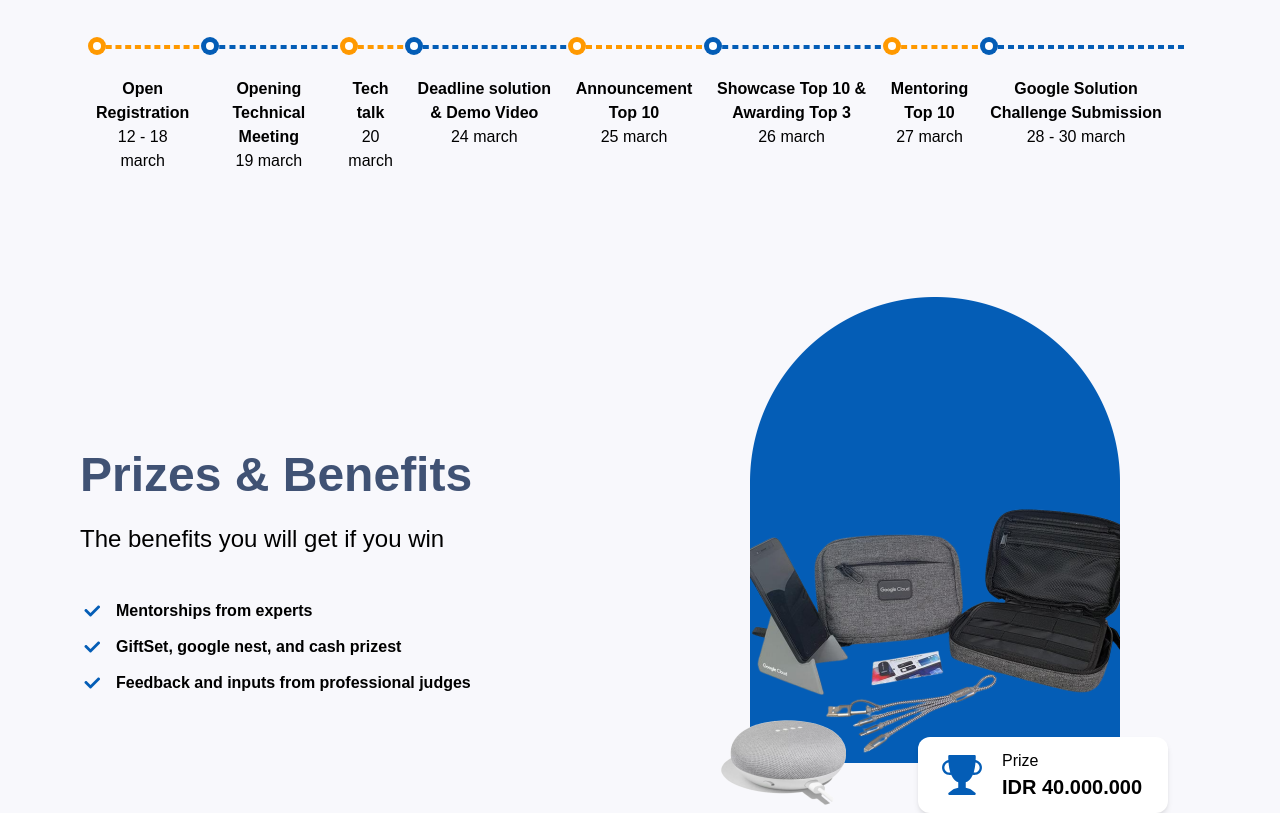
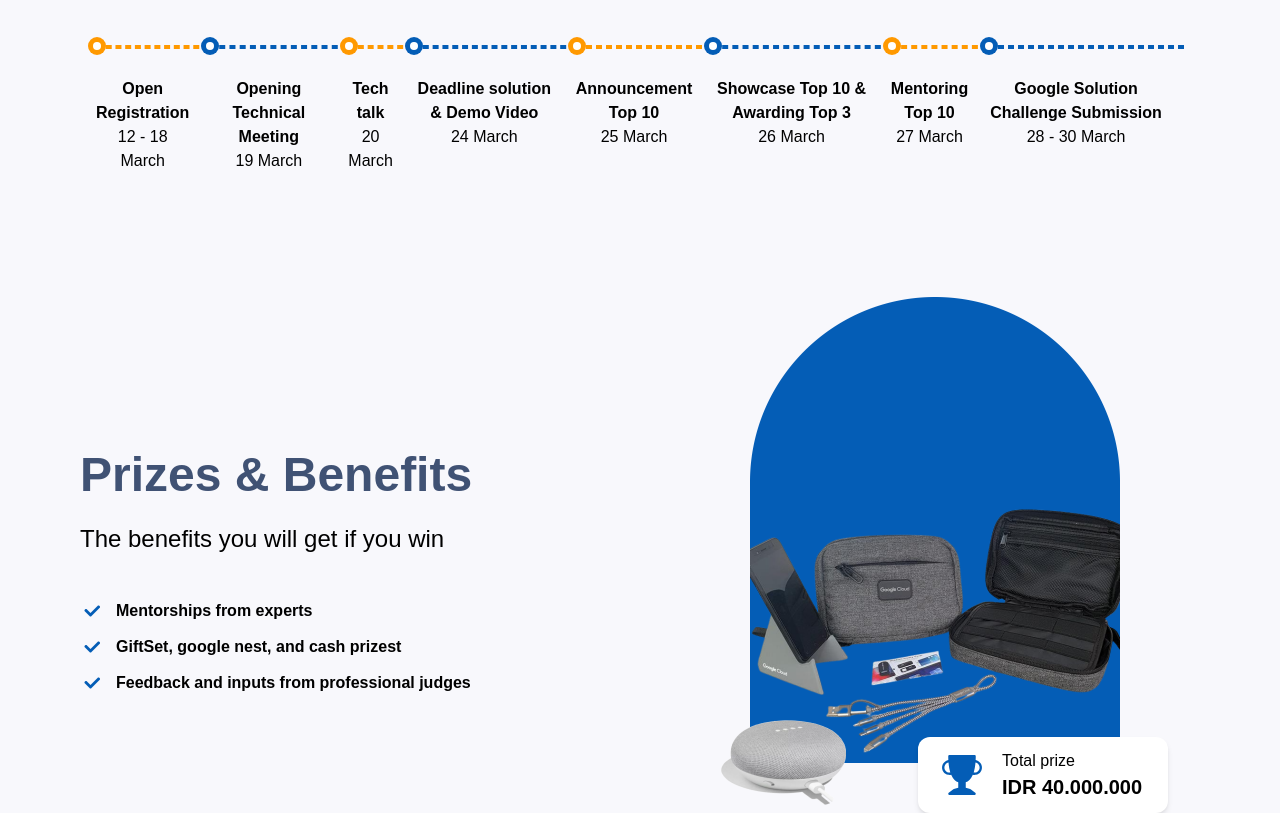
Before and after one commit to GDSC-Indonesia/hackathon-landing, a Next.js app: page / in a window 1280 px wide. Shown: the part 1440-2253 px from the top of the page. Built offline with nearby package versions, Linux system fonts and the light colour scheme; a web font is replaced by a local one.

Commit message:
fix typo and miss type

```diff
--- a/components/Section/PrizeSection.tsx
+++ b/components/Section/PrizeSection.tsx
@@ -23,7 +23,7 @@
         <div className="absolute -bottom-2 right-12 flex w-[250px]  items-center rounded-xl bg-white py-3 px-6 text-black shadow-md lg:right-8">
           <Champions />
           <div className="ml-5 flex flex-col ">
-            <span>Prize</span>
+            <span>Total prize</span>
             <span className="text-xl font-bold">IDR 40.000.000</span>
           </div>
         </div>
--- a/components/Section/TimelineSection.tsx
+++ b/components/Section/TimelineSection.tsx
@@ -57,7 +57,7 @@
                 </div>
                 <div className="-mt-4 pr-5 lg:mt-0 lg:text-center">
                   <p className="font-bold">{timeLine.name}</p>
-                  <span>{timeLine.date}</span>
+                  <span className="capitalize">{timeLine.date}</span>
                 </div>
               </div>
             </li>
```
